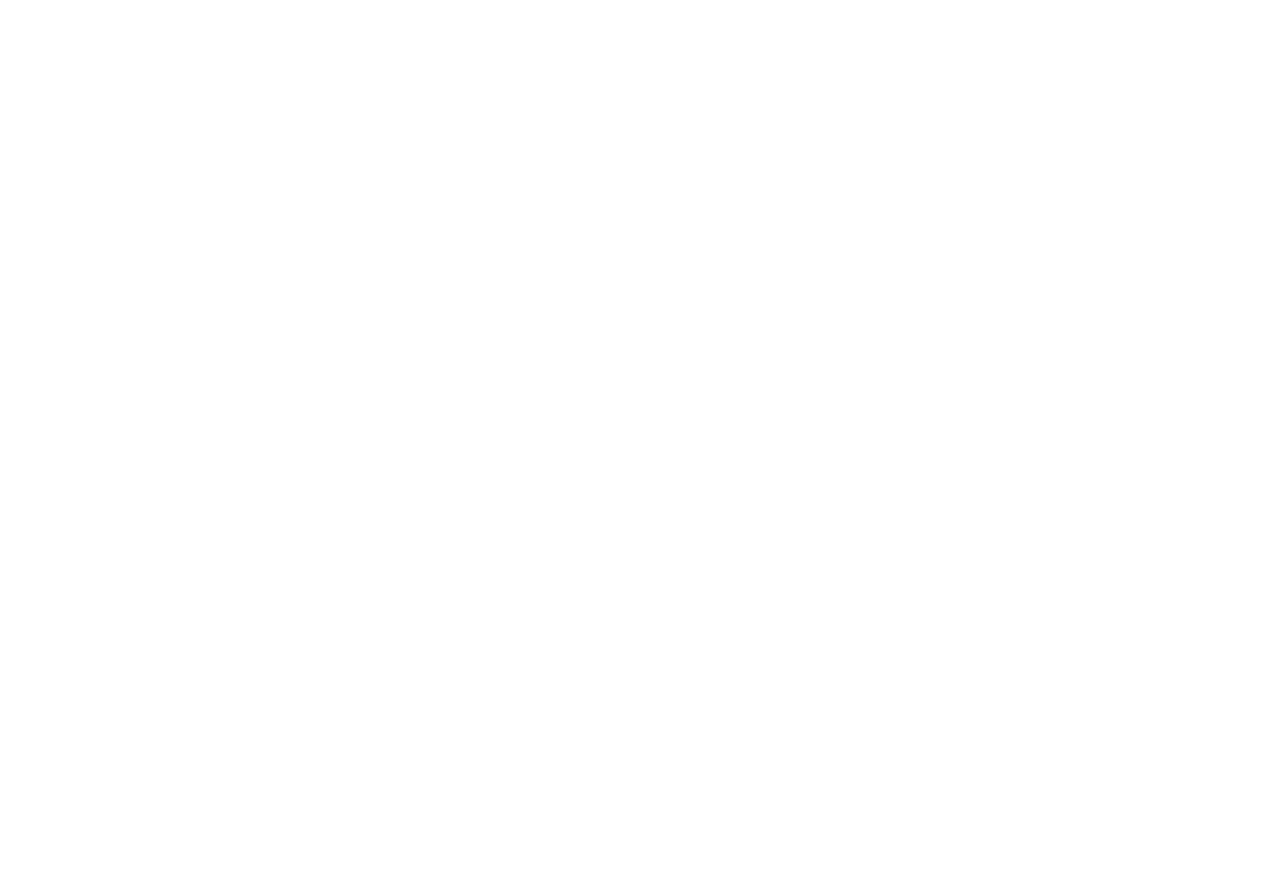
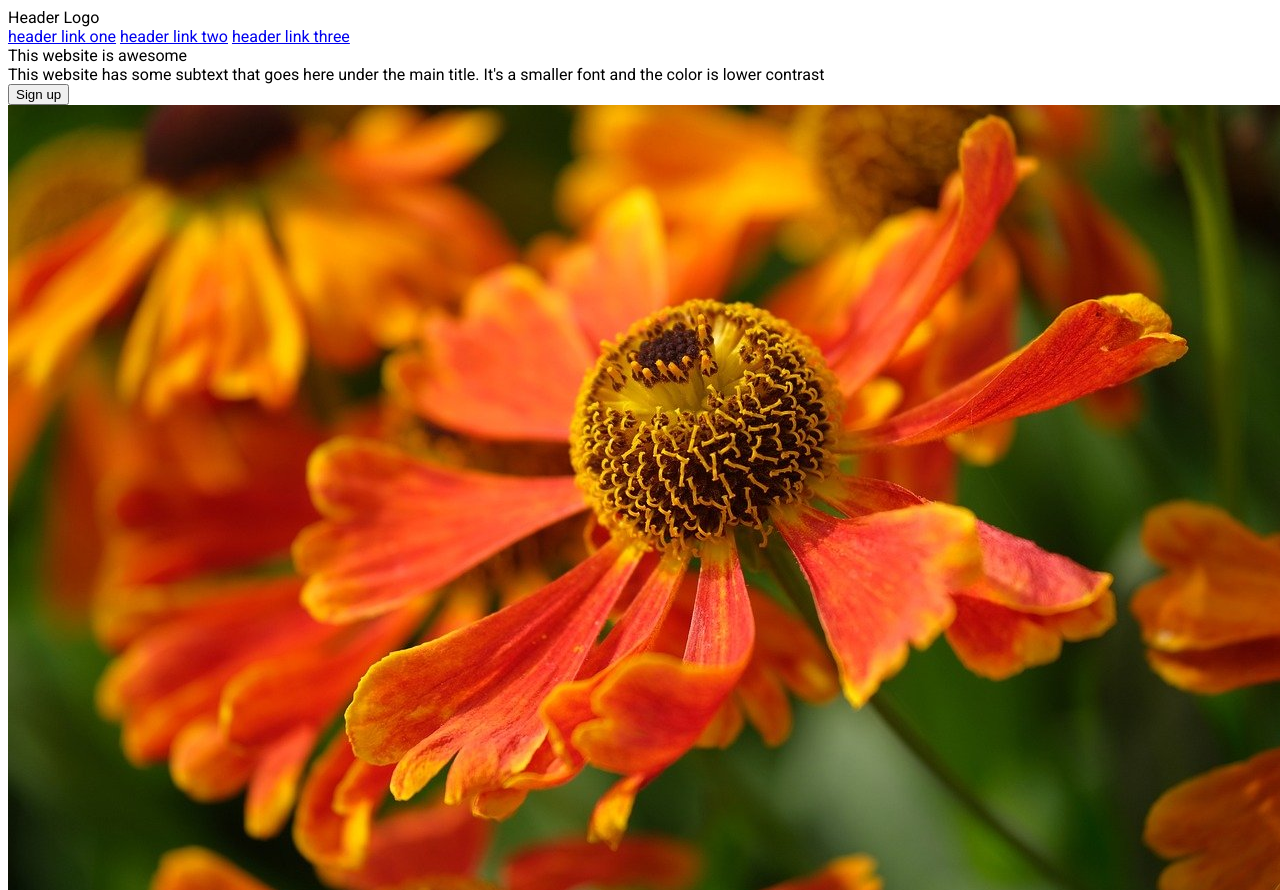
Before and after one commit to TheOrnob/landing-page, a plain HTML site: page index.html in a window 1280 px wide. Shown: the top 890 px of the page. Before the commit the page ends 800 px from the top, so only its background shows below. Drawn offline with Linux system fonts and the light colour scheme.

Commit message:
Create header and hero html layout

```diff
--- a/index.html
+++ b/index.html
@@ -7,6 +7,26 @@
     <link rel="stylesheet" href="style.css">
 </head>
 <body>
+    <div class="header">
+        <div class="nav">
+            <div class="logo">Header Logo</div>
+            <a href="#">header link one</a>
+            <a href="#">header link two</a>
+            <a href="#">header link three</a>
+        </div>
+        <div class="hero">
+            <div class="hero-left">
+                <div class="hero-head">This website is awesome</div>
+                <div class="hero-sub">This website has some subtext that goes here under the main title. It's a smaller font and the color is lower contrast</div>
+                <button class="signup">Sign up</button>
+            </div>
+            <div class="hero-right">
+                <img src="./images/flower.jpg" alt="">
+            </div>
+        </div>
 
+
+
+    </div>
 </body>
 </html>
```
Also changed, not shown: images/flower.jpg (added).
